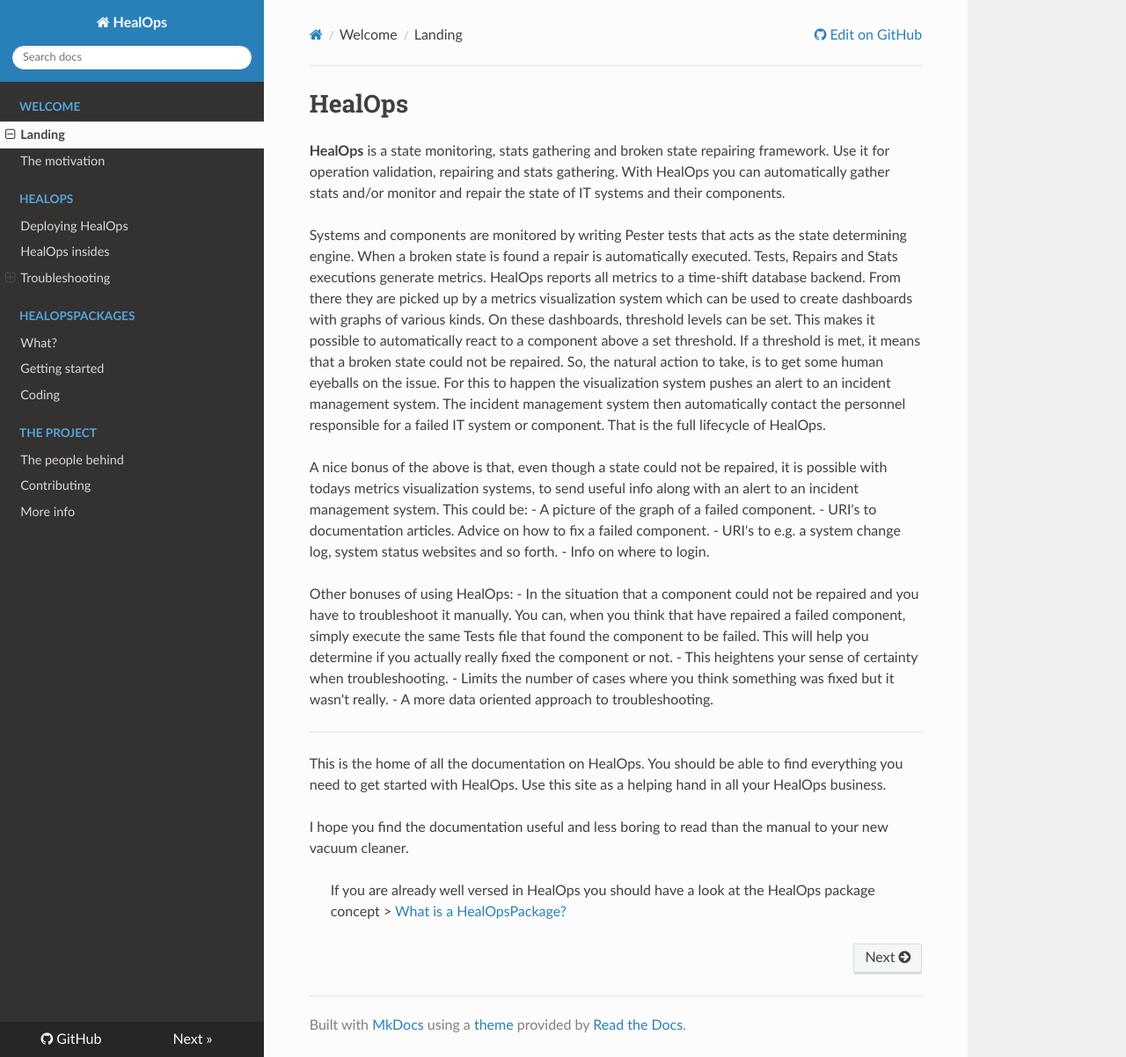
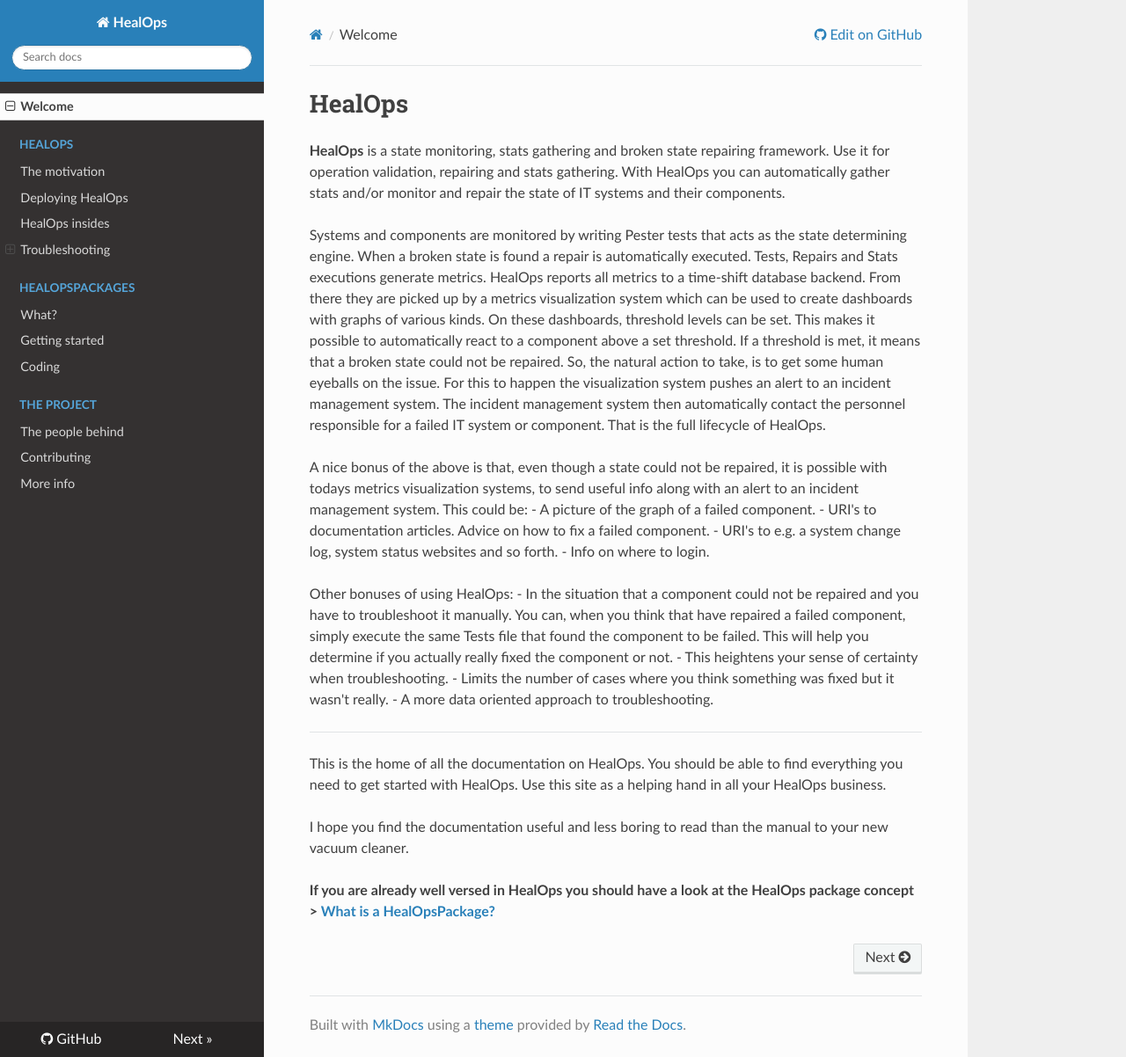
Before and after one commit to larssb/HealOps, an MkDocs documentation site: the page built from docs/index.md, in a window 1280 px wide and 1202 px high. Shown: the whole window at 88% size. Built offline with MkDocs 1.6.1, drawn with Linux system fonts in a browser that asks for light colours; nearby versions of some CDN libraries; part of the change alters nothing that is shown.

Commit message:
More docs fixes.

```diff
--- a/docs/index.md
+++ b/docs/index.md
@@ -23,4 +23,4 @@ This is the home of all the documentation on HealOps. You should be able to find
 
 I hope you find the documentation useful and less boring to read than the manual to your new vacuum cleaner.
 
-> If you are already well versed in HealOps you should have a look at the HealOps package concept > [What is a HealOpsPackage?](./HealOpsPackages-What.md)
+__If you are already well versed in HealOps you should have a look at the HealOps package concept > [What is a HealOpsPackage?](./HealOpsPackages-What.md)__
--- a/mkdocs.yml
+++ b/mkdocs.yml
@@ -2,19 +2,18 @@ site_name: HealOps
 repo_url: https://github.com/larssb/HealOps
 theme: readthedocs
 nav:
-- Welcome:
-  - Landing: 'index.md'
-  - The motivation: 'HealOps-Motivation.md'
+- Welcome: 'index.md'
 - HealOps:
-  - Deploying HealOps: 'HealOps-Deploying.md'
-  - HealOps insides: 'HealOps-ArchitectureAndInnerWorkings.md'
-  - Troubleshooting:
-    - OpenTSDB: 'HealOps-Troubleshooting-OpenTSDB'
+    - The motivation: 'HealOps-Motivation.md'
+    - Deploying HealOps: 'HealOps-Deploying.md'
+    - HealOps insides: 'HealOps-ArchitectureAndInnerWorkings.md'
+    - Troubleshooting:
+        - OpenTSDB: 'HealOps-Troubleshooting-OpenTSDB'
 - HealOpsPackages:
-  - What?: 'HealOpsPackages-What.md'
-  - Getting started: 'HealOpsPackages-GettingStarted.md'
-  - Coding: 'HealOpsPackages-Developing.md'
+    - What?: 'HealOpsPackages-What.md'
+    - Getting started: 'HealOpsPackages-GettingStarted.md'
+    - Coding: 'HealOpsPackages-Developing.md'
 - The project:
-  - The people behind: 'Who.md'
-  - Contributing: 'Contributing.md'
-  - More info: 'MoreHealOps.md'
+    - The people behind: 'Who.md'
+    - Contributing: 'Contributing.md'
+    - More info: 'MoreHealOps.md'
```
